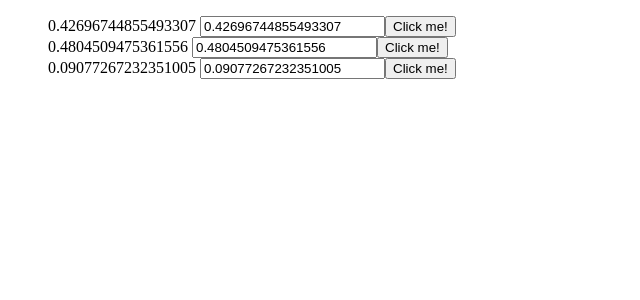
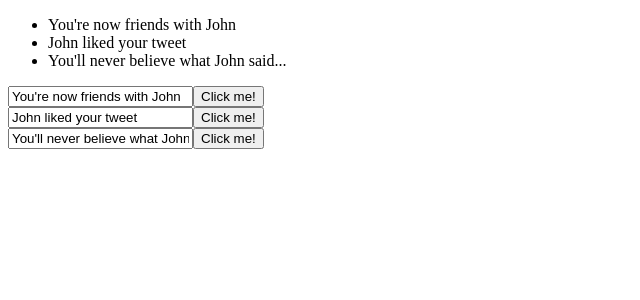
Before and after one commit to johnlindquist/angular2-fundamentals, an Angular app: page / in a window 1280 px wide. Shown: the top 300 px of the page, without its empty margins (0-640 px from the left). Built offline with nearby package versions, Linux system fonts and the light colour scheme.

Commit message:
adding component-output

```diff
--- a/src/app/app.component.ts
+++ b/src/app/app.component.ts
@@ -4,19 +4,27 @@ import { Component, Inject } from '@angular/core';
   selector: 'app-root',
   template: `<div>
 
-<ul>
+  <ul>
+    <li *ngFor="let message of mail.messages">{{message.text}}</li>
+  </ul>
+
   <app-simple-form
     *ngFor="let message of mail.messages"
-    [message]="message"
+    [message]="message.text"
+    (update)="onUpdate(message.id, $event.text)"
     >
 
   </app-simple-form>
-</ul>
+
 
 </div>`
 })
 export class AppComponent {
 
+  onUpdate(id, text){
+    this.mail.update(id, text);
+  }
+
   constructor(
     @Inject('mail') private mail
   ){}
--- a/src/app/mail.service.ts
+++ b/src/app/mail.service.ts
@@ -4,10 +4,18 @@ import { Injectable } from '@angular/core';
 export class MailService {
 
   messages = [
-    `You're now friends with John`,
-    `John liked your tweet`,
-    `You'll never believe what John said...`
+    {id: 0, text:`You're now friends with John`},
+    {id: 1, text:`John liked your tweet`},
+    {id: 2, text:`You'll never believe what John said...`}
   ];
+
+  update(id, text){
+    this.messages = this.messages.map(m =>
+      m.id === id
+        ? {id, text}
+        : m
+    )
+  }
 
   constructor() { }
 
--- a/src/app/simple-form/simple-form.component.ts
+++ b/src/app/simple-form/simple-form.component.ts
@@ -1,11 +1,10 @@
-import { Component, OnInit, Input } from '@angular/core';
+import { Component, OnInit, Input, Output, EventEmitter } from '@angular/core';
 
 @Component({
   selector: 'app-simple-form',
   template: `<div>
-{{message}}
 <input #myInput type="text" [(ngModel)]="message">
-<button (click)="onClick($event, myInput.value)">Click me!</button>
+<button (click)="update.emit({text:message})">Click me!</button>
 
 </div>`,
   styles: []
@@ -14,13 +13,9 @@ export class SimpleFormComponent implements OnInit {
 
   @Input() message;
 
-  onClick(event, value){
-    console.log(event);
-    console.log(value);
-  }
+  @Output() update = new EventEmitter();
 
   constructor() {
-    setInterval(()=> this.message = Math.random().toString(), 2500);
   }
 
   ngOnInit() {
```
